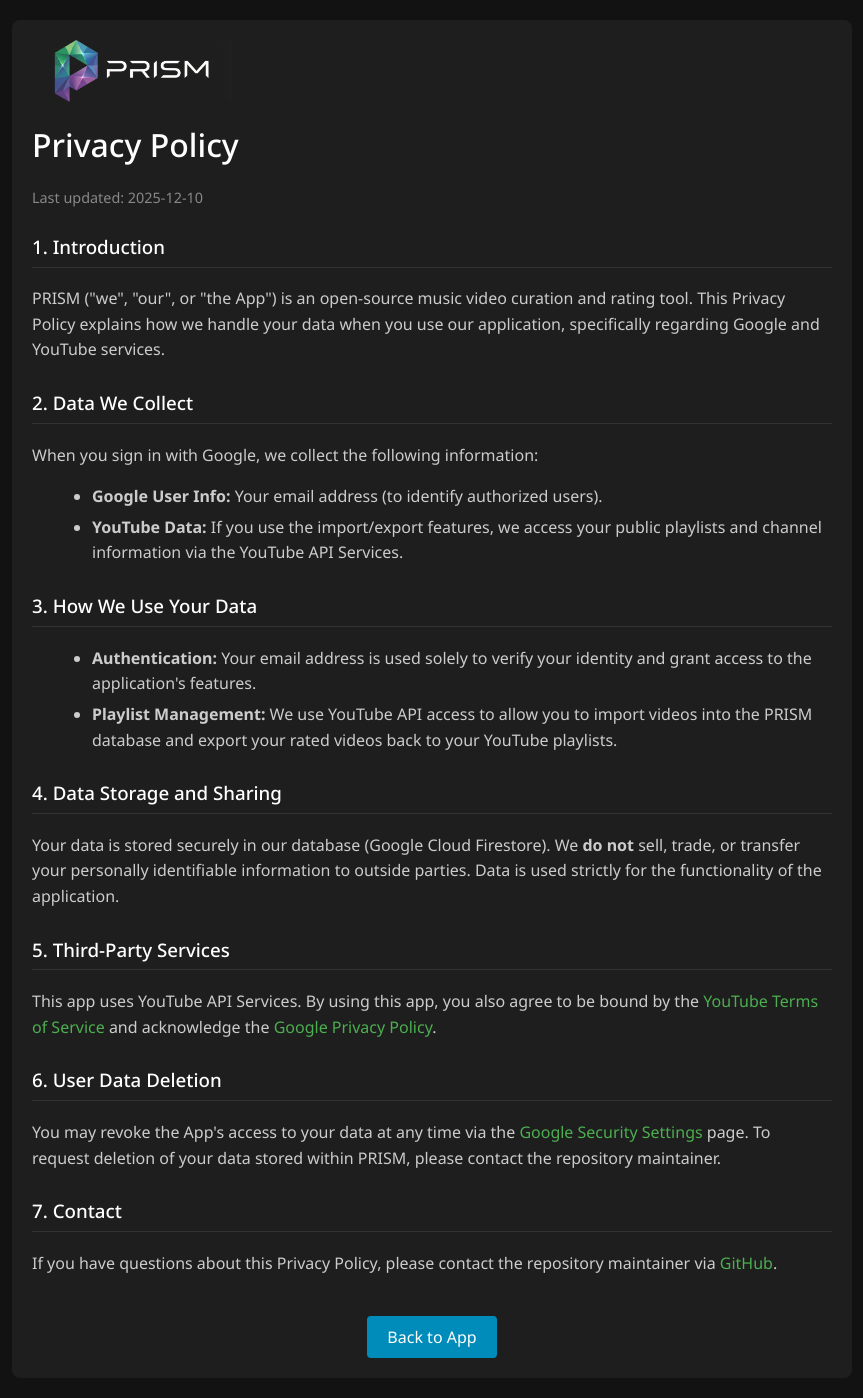
After one commit to airflow2010/GOODMUSIC, a Flask app: page /privacy in a window 1280 px wide. The commit adds this page. Shown: the whole page, without its empty margins (208-1071 px from the left). Run offline with Flask 3, Linux system fonts and the light colour scheme; parts of the project's set-up code (start-up, migrations or seed data) failed here and were passed over.

```diff
--- a/prism-gui.py
+++ b/prism-gui.py
@@ -216,12 +216,12 @@
             return f(*args, **kwargs)
 
         # 3. Google Auth (Exclusive if enabled)
-        if AUTH_GOOGLE:
+        if AUTH_GOOGLE and not session.get('prefer_legacy'):
             if not google:
                 return Response("Configuration Error: AUTH_GOOGLE is set but Google Client is not initialized. Check server logs for missing client_secret.json.", 500)
 
             if session.get('google_attempted'):
-                return Response(f"Access Denied: You are not logged in as {AUTH_GOOGLE}. <br><a href='{url_for('login_google')}'>Try again</a>", 403)
+                return Response(f"Access Denied: Your user is not authorized.<br><a href='{url_for('login_google')}'>Try again</a><br>or <a href='{url_for('login_legacy')}'>Legacy Login</a>", 403)
 
             return redirect(url_for('login_google'))
 
@@ -320,14 +320,21 @@
         print("⚠️  Google Login requested but 'google' client is not initialized.")
         return redirect(url_for('index'))
 
+    # Check if we need to force account selection (if user is already logged in but unauthorized)
+    extra_params = {}
+    if session.get('user') and session.get('user') != AUTH_GOOGLE:
+        extra_params = {'prompt': 'select_account'}
+
     # Clear any existing session flags to ensure a fresh attempt
     session.pop('google_attempted', None)
+    session.pop('prefer_legacy', None)
+    session.pop('user', None)
 
     # Mark that we have attempted Google Auth to prevent infinite redirect loops
     # if the user fails auth and falls back to Basic Auth.
     session['google_attempted'] = True
     redirect_uri = url_for('auth_google_callback', _external=True)
-    return google.authorize_redirect(redirect_uri)
+    return google.authorize_redirect(redirect_uri, **extra_params)
 
 @app.route('/google/callback')
 def auth_google_callback():
@@ -336,8 +343,12 @@
     try:
         token = google.authorize_access_token()
         user_info = token.get('userinfo')
+
+        # Store email regardless of authorization status
+        if user_info and user_info.get('email'):
+            session['user'] = user_info['email']
+
         if user_info and user_info.get('email') == AUTH_GOOGLE:
-            session['user'] = user_info['email']
             # Clear the attempted flag on success
             session.pop('google_attempted', None)
     except Exception as e:
@@ -348,6 +359,10 @@
 
 @app.route('/login/legacy')
 def login_legacy():
+    # Clear Google attempt flag to allow Basic Auth fallback on protected routes
+    session.pop('google_attempted', None)
+    session['prefer_legacy'] = True
+    session.pop('user', None)
     auth = request.authorization
     if auth and check_auth(auth.username, auth.password):
         return redirect(url_for('rating_mode'))
@@ -357,6 +372,10 @@
 def logout():
     session.clear()
     return redirect(url_for('index'))
+
+@app.route('/privacy')
+def privacy():
+    return render_template('privacy.html', current_date=datetime.now().strftime("%Y-%m-%d"))
 
 @app.route("/")
 def index():
@@ -379,7 +398,11 @@
     if is_logged_in:
         return redirect(url_for('rating_mode'))
 
-    return render_template('login.html', google_enabled=bool(AUTH_GOOGLE))
+    unauthorized_email = None
+    if AUTH_GOOGLE and session.get('user') and session.get('user') != AUTH_GOOGLE:
+        unauthorized_email = session.get('user')
+
+    return render_template('login.html', google_enabled=bool(AUTH_GOOGLE), unauthorized_email=unauthorized_email)
 
 
 @app.route("/rate", methods=['GET'])
@@ -571,7 +594,10 @@
         import_restricted = is_cloud and not has_cookies
 
         # Determine Authentication Status
-        auth_status = session.get('user') if session.get('user') else "legacy authentication (username/password)"
+        if AUTH_GOOGLE and session.get('user') == AUTH_GOOGLE:
+            auth_status = session.get('user')
+        else:
+            auth_status = "legacy authentication (username/password)"
 
         return render_template('admin.html', stats=stats, import_restricted=import_restricted, auth_status=auth_status)
 
--- /dev/null
+++ b/templates/privacy.html
@@ -0,0 +1,74 @@
+<!DOCTYPE html>
+<html lang="en">
+<head>
+    <meta charset="UTF-8">
+    <meta name="viewport" content="width=device-width, initial-scale=1.0">
+    <link rel="stylesheet" href="{{ url_for('static', filename='style.css') }}">
+    <title>Privacy Policy - PRISM</title>
+    <style>
+        .policy-content {
+            line-height: 1.6;
+            color: #ccc;
+        }
+        .policy-content h3 {
+            color: #fff;
+            margin-top: 25px;
+            border-bottom: 1px solid #333;
+            padding-bottom: 5px;
+        }
+        .policy-content ul {
+            list-style-type: disc;
+            margin-left: 20px;
+        }
+        .policy-content li {
+            margin-bottom: 5px;
+        }
+    </style>
+</head>
+<body>
+
+<div class="container">
+    <div class="logo-wrap">
+        <img class="logo" src="{{ url_for('static', filename='prism_fullsize.png') }}" alt="PRISM Logo">
+    </div>
+
+    <h1>Privacy Policy</h1>
+    <p style="color: #888; font-size: 0.9em;">Last updated: {{ current_date }}</p>
+
+    <div class="policy-content">
+        <h3>1. Introduction</h3>
+        <p>PRISM ("we", "our", or "the App") is an open-source music video curation and rating tool. This Privacy Policy explains how we handle your data when you use our application, specifically regarding Google and YouTube services.</p>
+
+        <h3>2. Data We Collect</h3>
+        <p>When you sign in with Google, we collect the following information:</p>
+        <ul>
+            <li><strong>Google User Info:</strong> Your email address (to identify authorized users).</li>
+            <li><strong>YouTube Data:</strong> If you use the import/export features, we access your public playlists and channel information via the YouTube API Services.</li>
+        </ul>
+
+        <h3>3. How We Use Your Data</h3>
+        <ul>
+            <li><strong>Authentication:</strong> Your email address is used solely to verify your identity and grant access to the application's features.</li>
+            <li><strong>Playlist Management:</strong> We use YouTube API access to allow you to import videos into the PRISM database and export your rated videos back to your YouTube playlists.</li>
+        </ul>
+
+        <h3>4. Data Storage and Sharing</h3>
+        <p>Your data is stored securely in our database (Google Cloud Firestore). We <strong>do not</strong> sell, trade, or transfer your personally identifiable information to outside parties. Data is used strictly for the functionality of the application.</p>
+
+        <h3>5. Third-Party Services</h3>
+        <p>This app uses YouTube API Services. By using this app, you also agree to be bound by the <a href="https://www.youtube.com/t/terms" target="_blank">YouTube Terms of Service</a> and acknowledge the <a href="https://policies.google.com/privacy" target="_blank">Google Privacy Policy</a>.</p>
+
+        <h3>6. User Data Deletion</h3>
+        <p>You may revoke the App's access to your data at any time via the <a href="https://myaccount.google.com/permissions" target="_blank">Google Security Settings</a> page. To request deletion of your data stored within PRISM, please contact the repository maintainer.</p>
+
+        <h3>7. Contact</h3>
+        <p>If you have questions about this Privacy Policy, please contact the repository maintainer via <a href="https://github.com/airflow2010/GOODMUSIC" target="_blank">GitHub</a>.</p>
+    </div>
+
+    <div style="margin-top: 40px; text-align: center;">
+        <a href="{{ url_for('index') }}" class="button-link next-button">Back to App</a>
+    </div>
+</div>
+
+</body>
+</html>
```
Also changed, not shown: templates/login.html (+20 -6 lines).
